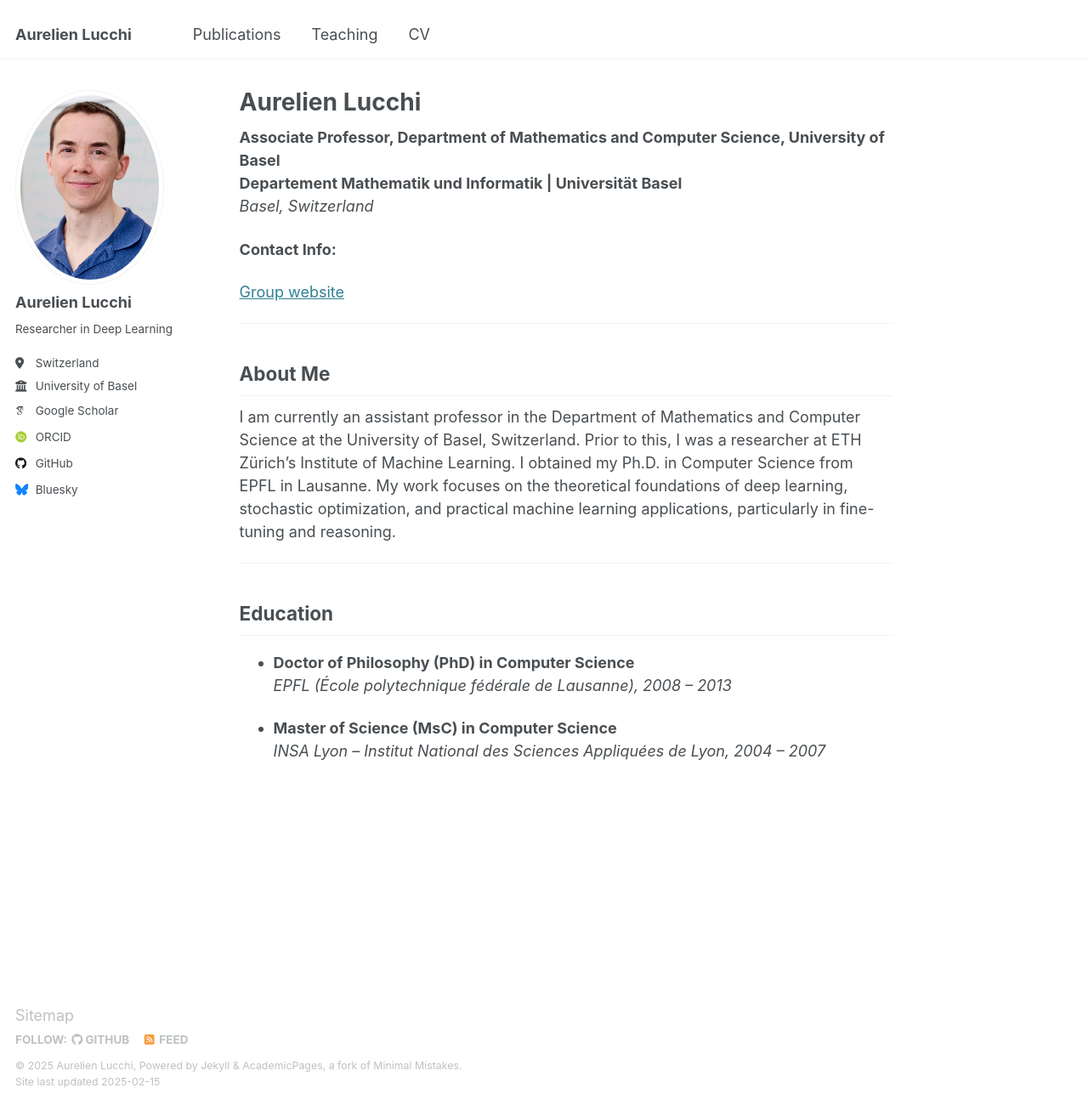
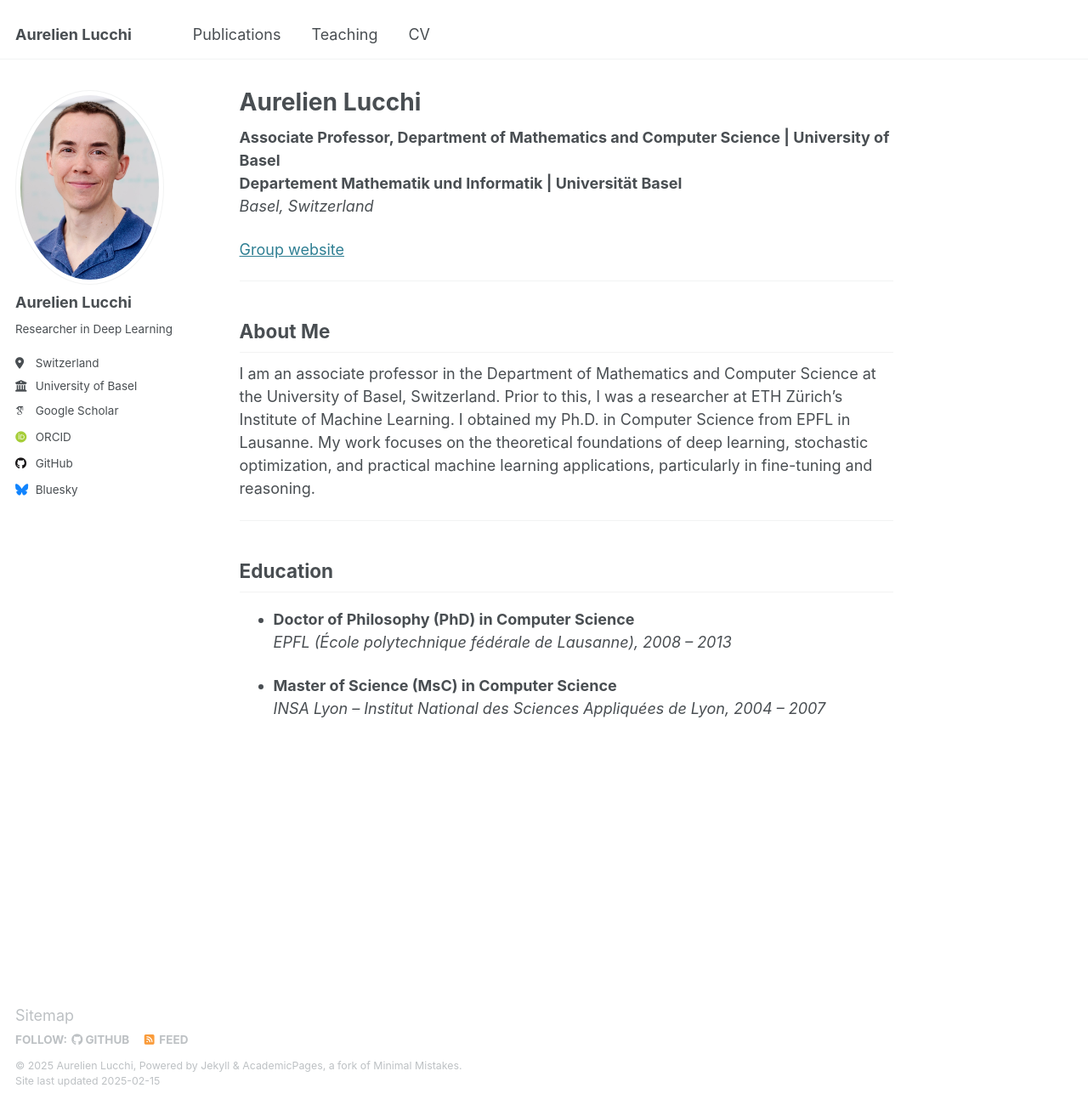
Before and after one commit to alucchi/alucchi.github.io, a Jekyll site: the page built from _pages/about.md, in a window 1280 px wide and 1300 px high. Shown: the whole window at 85% size. Built offline with Jekyll 4.4.1, drawn with Linux system fonts in a browser that asks for light colours; some web fonts are replaced.

Commit message:
Update about.md

```diff
--- a/_pages/about.md
+++ b/_pages/about.md
@@ -7,11 +7,9 @@ redirect_from:
   - /about.html
 ---
 
-**Associate Professor, Department of Mathematics and Computer Science, University of Basel**
+**Associate Professor, Department of Mathematics and Computer Science | University of Basel**
 **Departement Mathematik und Informatik | Universität Basel**
 *Basel, Switzerland*
-
-**Contact Info:**
 
 [Group website](https://omls.dmi.unibas.ch/en/)
 
@@ -20,7 +18,7 @@ redirect_from:
 
 ## About Me
 
-I am currently an assistant professor in the Department of Mathematics and Computer Science at the University of Basel, Switzerland. Prior to this, I was a researcher at ETH Zürich’s Institute of Machine Learning. I obtained my Ph.D. in Computer Science from EPFL in Lausanne. My work focuses on the theoretical foundations of deep learning, stochastic optimization, and practical machine learning applications, particularly in fine-tuning and reasoning.
+I am an associate professor in the Department of Mathematics and Computer Science at the University of Basel, Switzerland. Prior to this, I was a researcher at ETH Zürich’s Institute of Machine Learning. I obtained my Ph.D. in Computer Science from EPFL in Lausanne. My work focuses on the theoretical foundations of deep learning, stochastic optimization, and practical machine learning applications, particularly in fine-tuning and reasoning.
 
 ---
 
```
